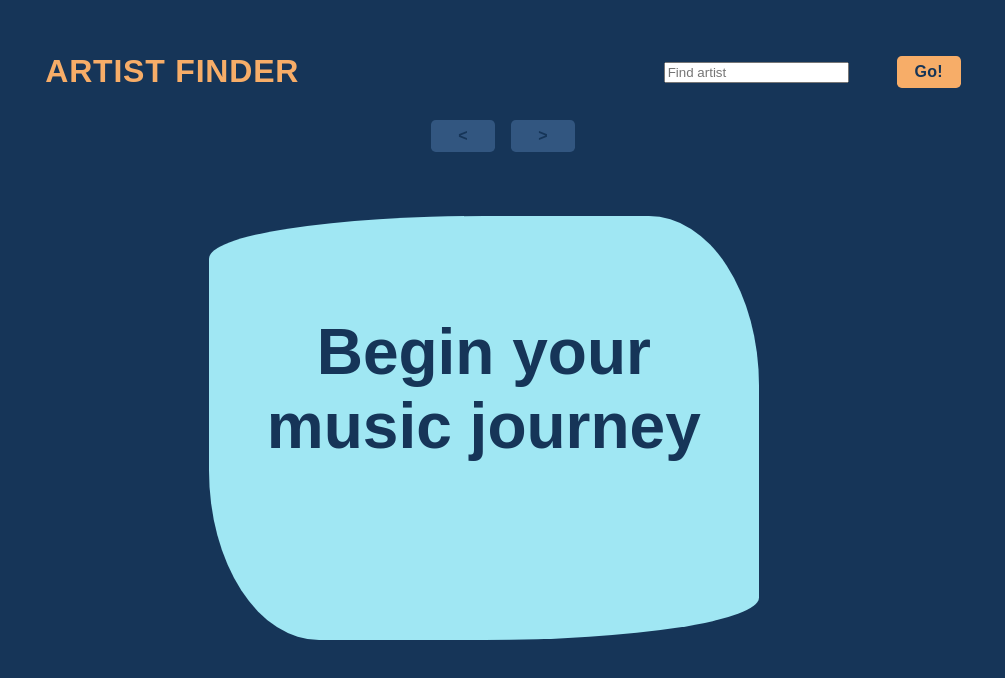
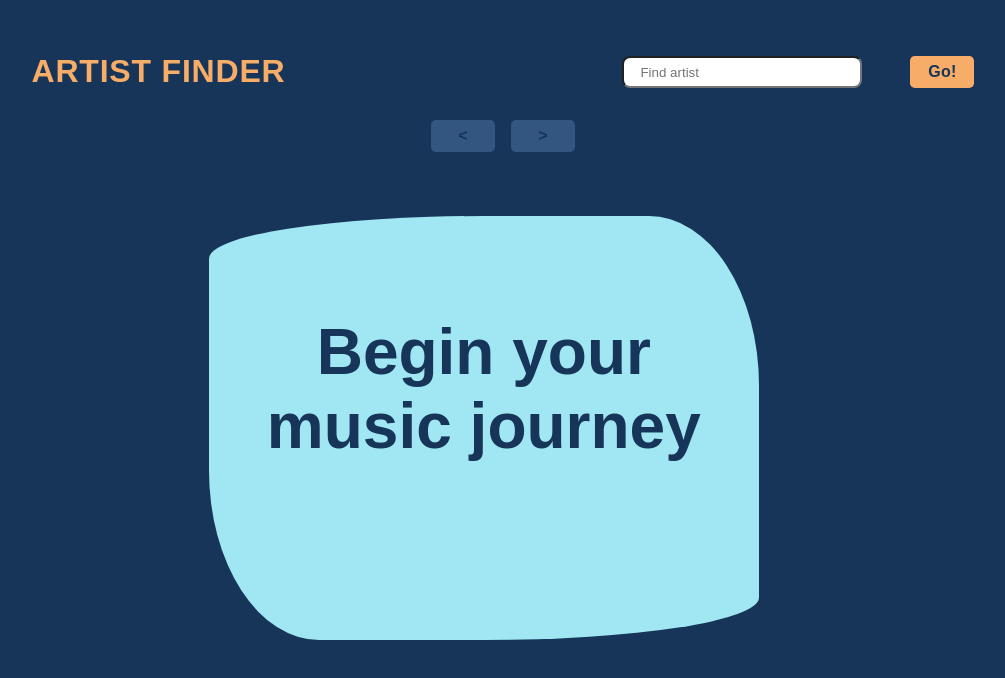
Before and after one commit to DannieSchu/artist-finder, a React app: page / in a window 1280 px wide. Shown: the top 678 px of the page, without its empty margins (137-1142 px from the left). Built offline with nearby package versions, Linux system fonts and the light colour scheme.

Commit message:
update controls

```diff
--- /dev/null
+++ b/src/components/Controls/Controls.css
@@ -0,0 +1,8 @@
+.Controls {
+  input {
+    border-radius: .5rem;
+    padding-left: 1rem;
+    width: 15rem;
+    height: 2rem;
+  }
+}
--- a/src/components/Controls/Controls.jsx
+++ b/src/components/Controls/Controls.jsx
@@ -1,9 +1,10 @@
 import React from 'react';
 import PropTypes from 'prop-types';
 import buttonStyle from '../../global-styles/button.css';
+import styles from './Controls.css';
 
 const Controls = ({ onChange, onSubmit, value, placeholder, buttonText = 'Submit' }) => (
-  <form onSubmit={onSubmit}>
+  <form className={styles.Controls} onSubmit={onSubmit}>
     <input
       type="text"
       value={value}
```
